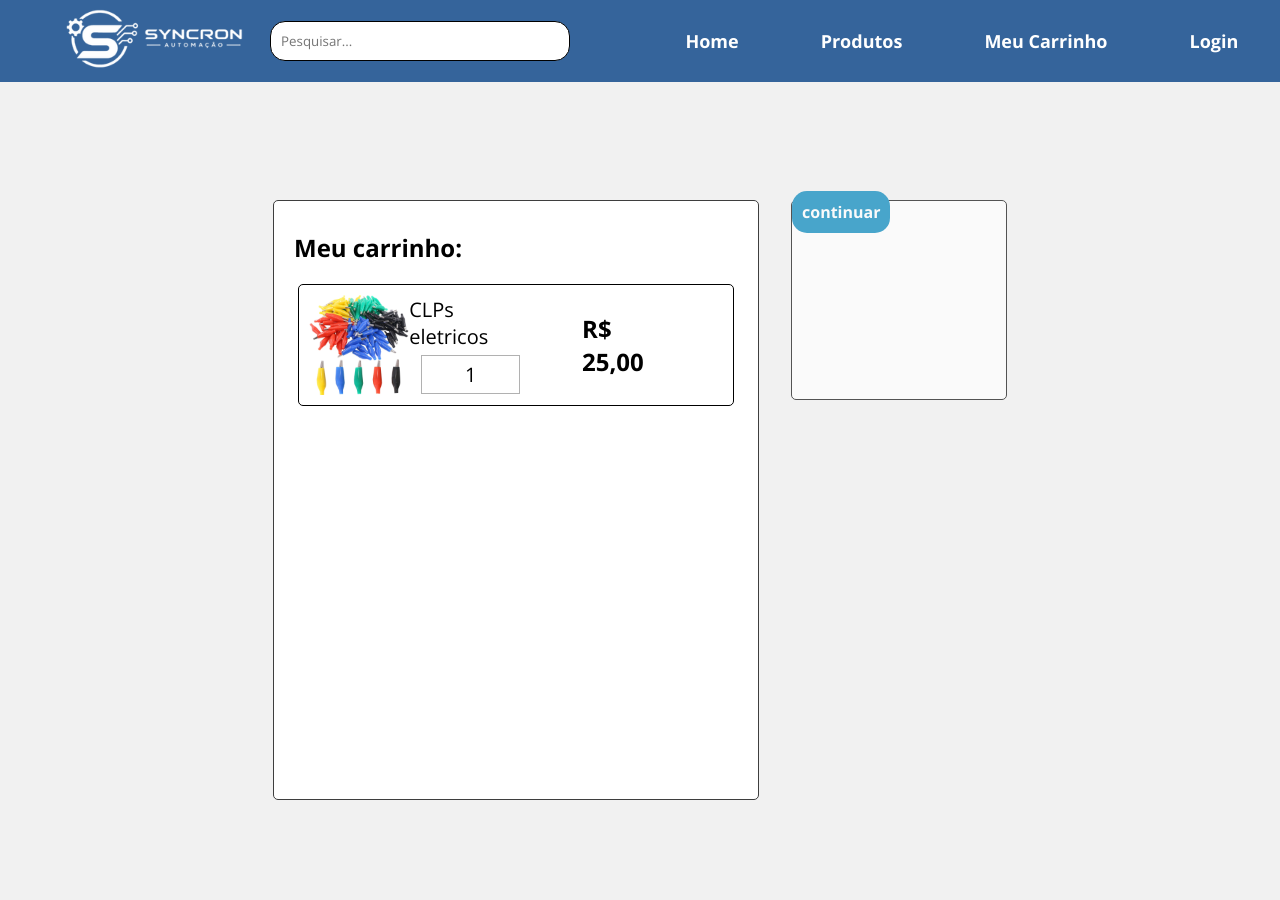
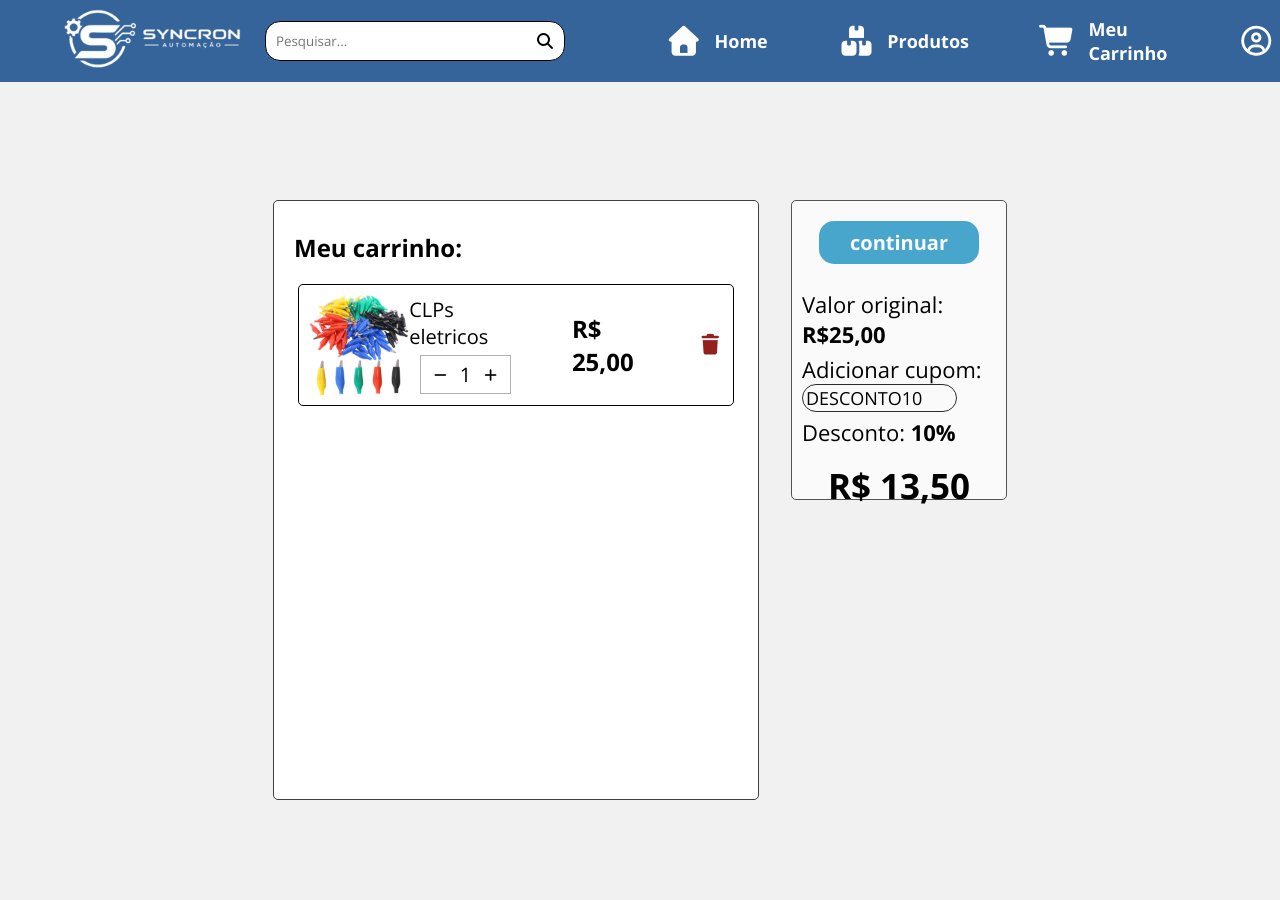
Before and after one commit to Araujosp/Syncron-Automacao, a PHP site: page /pages/carrinho.php in a window 1280 px wide. Run offline with PHP 8.4, Linux system fonts and the light colour scheme; some libraries are stand-ins or nearby versions.

Commit message:
Carrinho terminado

```diff
--- a/assets/carrinho.css
+++ b/assets/carrinho.css
@@ -68,6 +68,12 @@ main{
     margin-top: 5px;
 }
 
+.caixa_adicionar button{
+    border: none;
+    background-color: white;
+    cursor: pointer;
+}
+
 .caixa_reais{
     display: flex;
     justify-content: center;
@@ -77,24 +83,65 @@ main{
 
 .caixa_reais i{
     color: rgb(148, 31, 31);
+    font-size: 20px;
+}
+
+.caixa_reais button{
+    border: none;
+    background-color: white;
+    cursor: pointer;
+
 }
 
 .pagamento{
     width: 20%;
-    height: 200px;
+    display: flex;
+    align-items: center;
+    flex-direction: column;
+    height: 300px;
     border-radius: 5px;
     border: 1px solid rgb(83, 83, 83);
     background-color:  #fafafa;
 }
 
+.pagamento p{
+    text-align: left;
+    font-size: 22px;
+    width: 100%;
+}
+
+.caixa_cupom{
+    display: flex;
+    justify-content: center;
+    align-items: flex-start;
+    padding: 10px;
+    flex-direction: column;
+}
+
+.pagamento .caixa_cupom .cupom {
+    width: 80%;
+    font-size: 18px;
+    border-radius: 20px;
+    border: 1px solid rgb(45, 45, 45);
+    padding: 1px 3px;
+}
+
 .botao{
-    width: 80%;
+    width: 75%;
     background-color: #48a5cb;
     color: #fafafa;
-    border-radius: 3px;
-    padding: 10px;
+    margin: 20px 0px 10px;
+    padding: 8px 0px;
     text-decoration: none;
     text-align: center;
     font-weight: 700;
     border-radius: 15px;
+    font-size: 20px;
 }
+
+p:has(strong){
+    margin: 5px 0px;
+}
+.total{
+    font-size: 35px;
+}
--- a/pages/carrinho.php
+++ b/pages/carrinho.php
@@ -2,8 +2,9 @@
 <html lang="pt-br">
 <head>
     <meta charset="UTF-8">
-    <link rel="stylesheet" href="../assets/styles.css">
+    <?php require_once "../includes/meta-links.php"?>
     <link rel="stylesheet" href="../assets/carrinho.css">
+
     <meta name="viewport" content="width=device-width, initial-scale=1.0">
     <title>carrinho</title>
 </head>
@@ -19,20 +20,29 @@
                         <div class="caixa_titulo">
                             <p>CLPs eletricos</p>
                             <div class="caixa_adicionar">
-                                <i class="fa-solid fa-minus"></i>
+                               <button><i class="fa-solid fa-minus"></i></button>
                                 <p>1</p>
-                                <i class="fa-solid fa-plus"></i>
+                                <button><i class="fa-solid fa-plus"></i></button>
                             </div>
                         </div>
                         <div class="caixa_reais">
                             <h1>R$ 25,00</h1>
-                            <i class="fa-solid fa-trash"></i>
+                            <button><i class="fa-solid fa-trash"></i></button>
                         </div>
                     </div>
                 </div>
             </section>
             <section class="pagamento">
                 <a href="#" class="botao">continuar</a>
+                    <div class="caixa_cupom">
+                        <p>Valor original: <strong>R$25,00</strong></p>
+                        <p>Adicionar cupom:</p>
+                        <p class="cupom">DESCONTO10</p>
+                        <p>Desconto: <strong>10%</strong></p>
+                    </div>
+                    <div>
+                        <h1 class="total">R$ 13,50</h1s>
+                    </div>
             </section>
         </div>
     </main>
```
